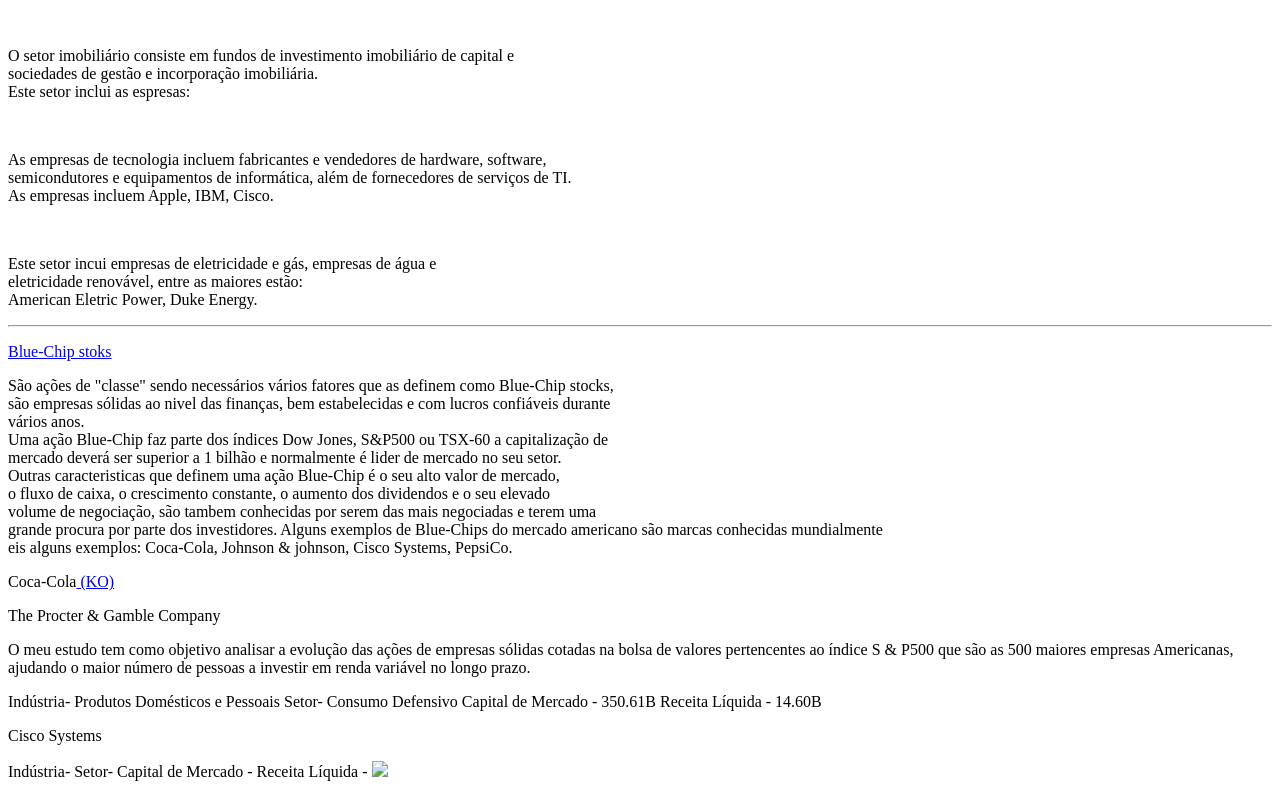
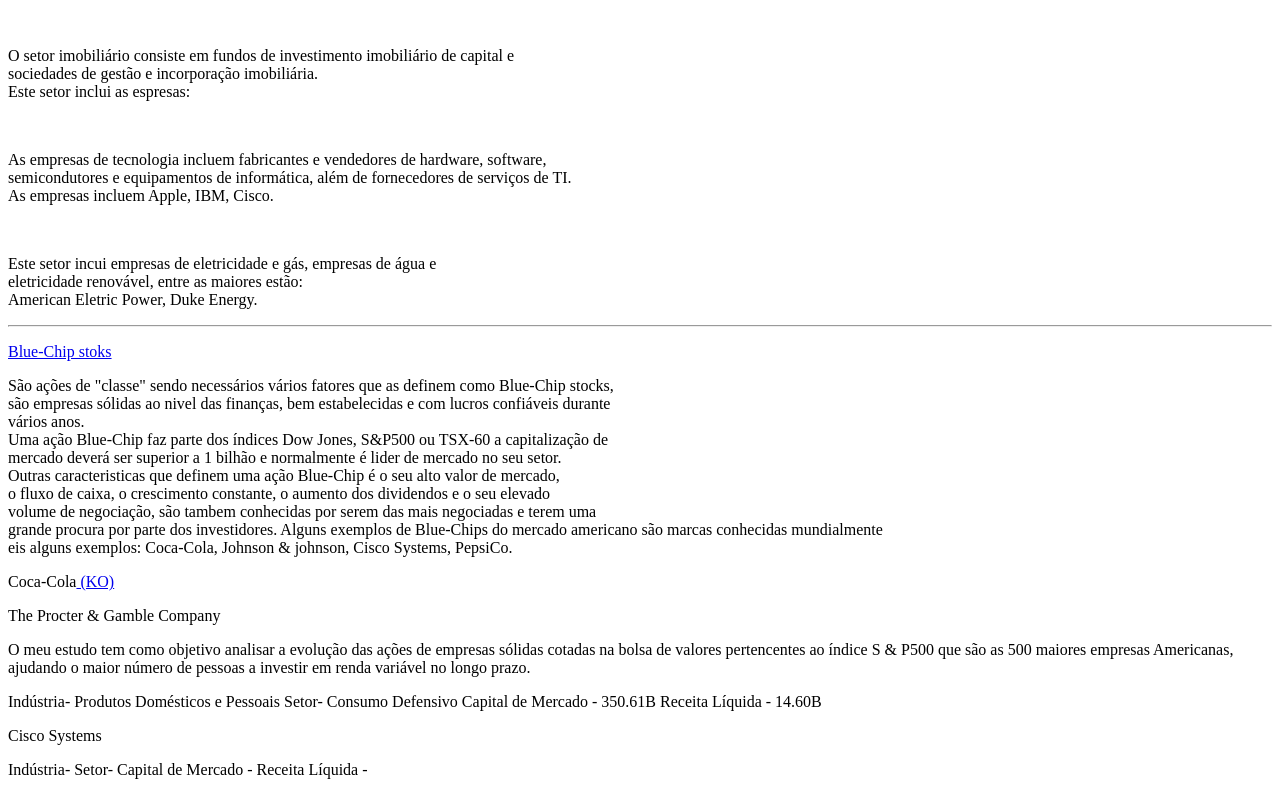
Before and after one commit to thaywebsearch/mundodasacoes, a plain HTML site: page index.html in a window 1280 px wide. Shown: the part 2472-3261 px from the top of the page. Drawn offline with Linux system fonts and the light colour scheme.

Commit message:
não aparece

```diff
--- a/index.html
+++ b/index.html
@@ -375,7 +375,7 @@
           Receita Líquida -
         </h20>
 
-        <img src="cisco.jpg">
+
 
 
 
```
